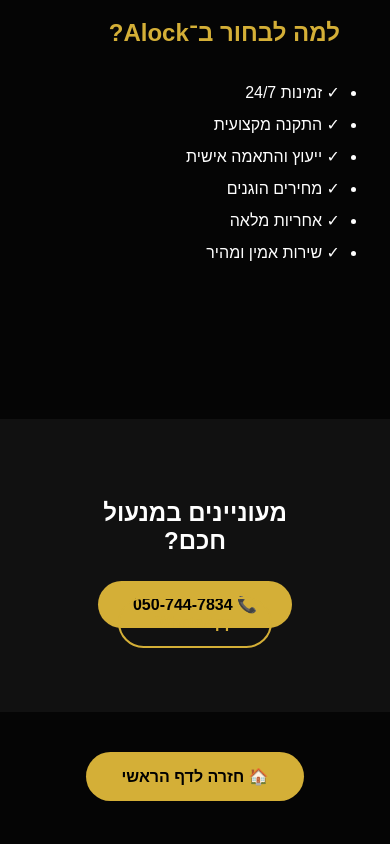
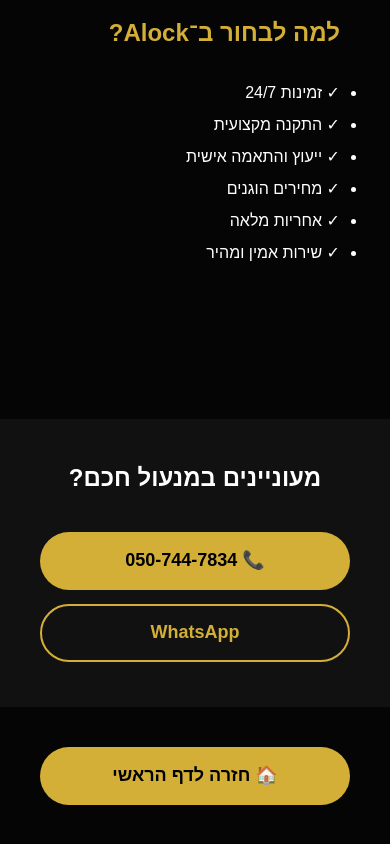
Before and after one commit to amir93163-sudo/Alock, a plain HTML site: page client/smart-locks.html in a window 390 px wide. Shown: the part 1756-2600 px from the top of the page. Drawn offline with Linux system fonts and the light colour scheme.

Commit message:
Mobile contact buttons fix

```diff
--- a/client/style.css
+++ b/client/style.css
@@ -863,3 +863,48 @@ footer{
     list-style-position: inside;
   }
 }
+/* ===== Mobile contact buttons fix ===== */
+
+@media (max-width: 768px) {
+
+  .contact-box {
+    padding: 45px 18px;
+    text-align: center;
+  }
+
+  .contact-buttons {
+    display: flex;
+    flex-direction: column;
+    align-items: center;
+    gap: 14px;
+    width: 100%;
+  }
+
+  .contact-buttons .call-btn,
+  .contact-buttons .whatsapp-btn,
+  .home-btn {
+    width: 100%;
+    max-width: 310px;
+    min-height: 58px;
+
+    display: flex;
+    align-items: center;
+    justify-content: center;
+
+    margin: 0 auto;
+    padding: 14px 20px;
+
+    border-radius: 999px;
+    box-sizing: border-box;
+
+    font-size: 18px;
+    line-height: 1.2;
+    text-align: center;
+    white-space: nowrap;
+  }
+
+  .back-home {
+    padding: 40px 18px 55px;
+    text-align: center;
+  }
+}
```
